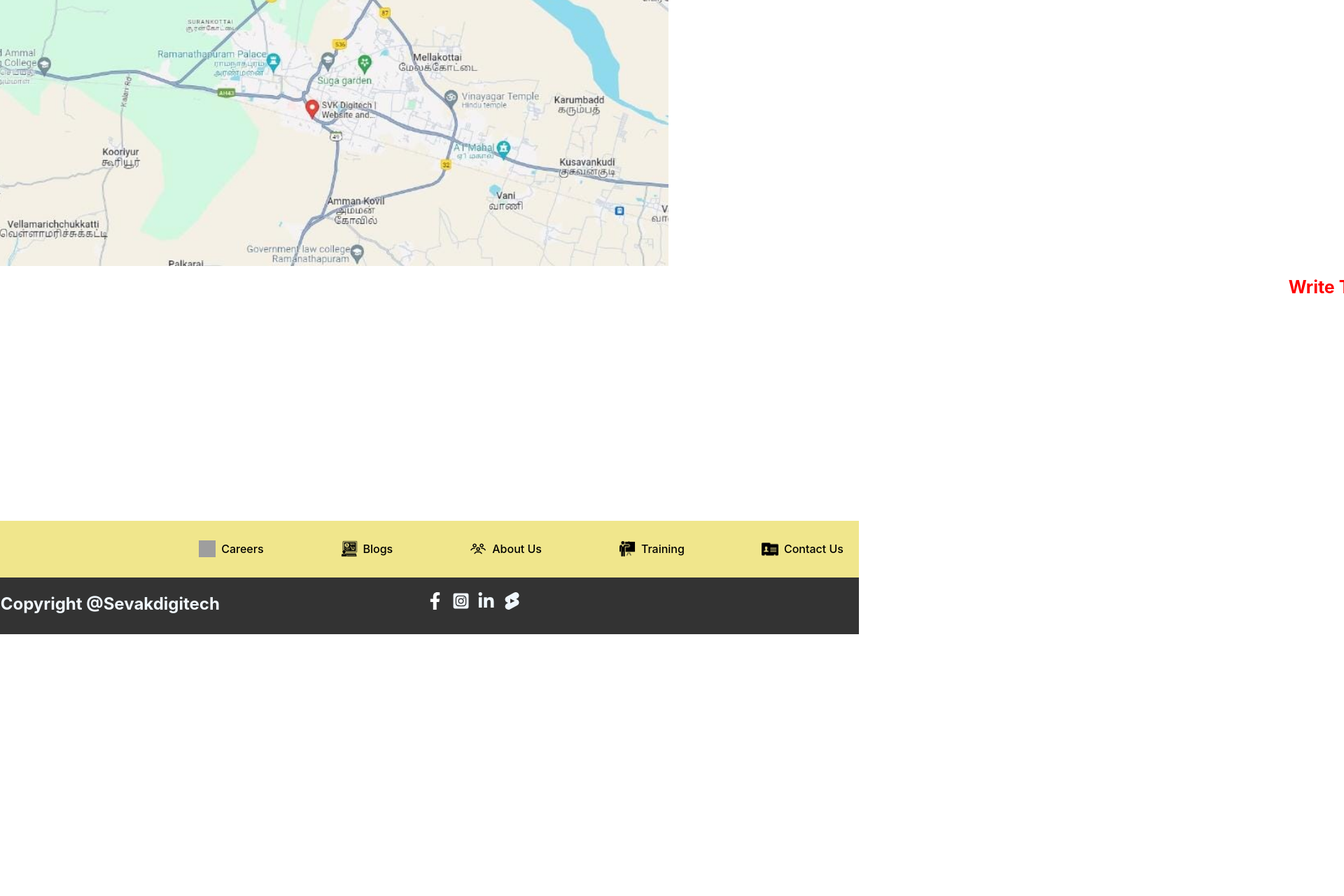
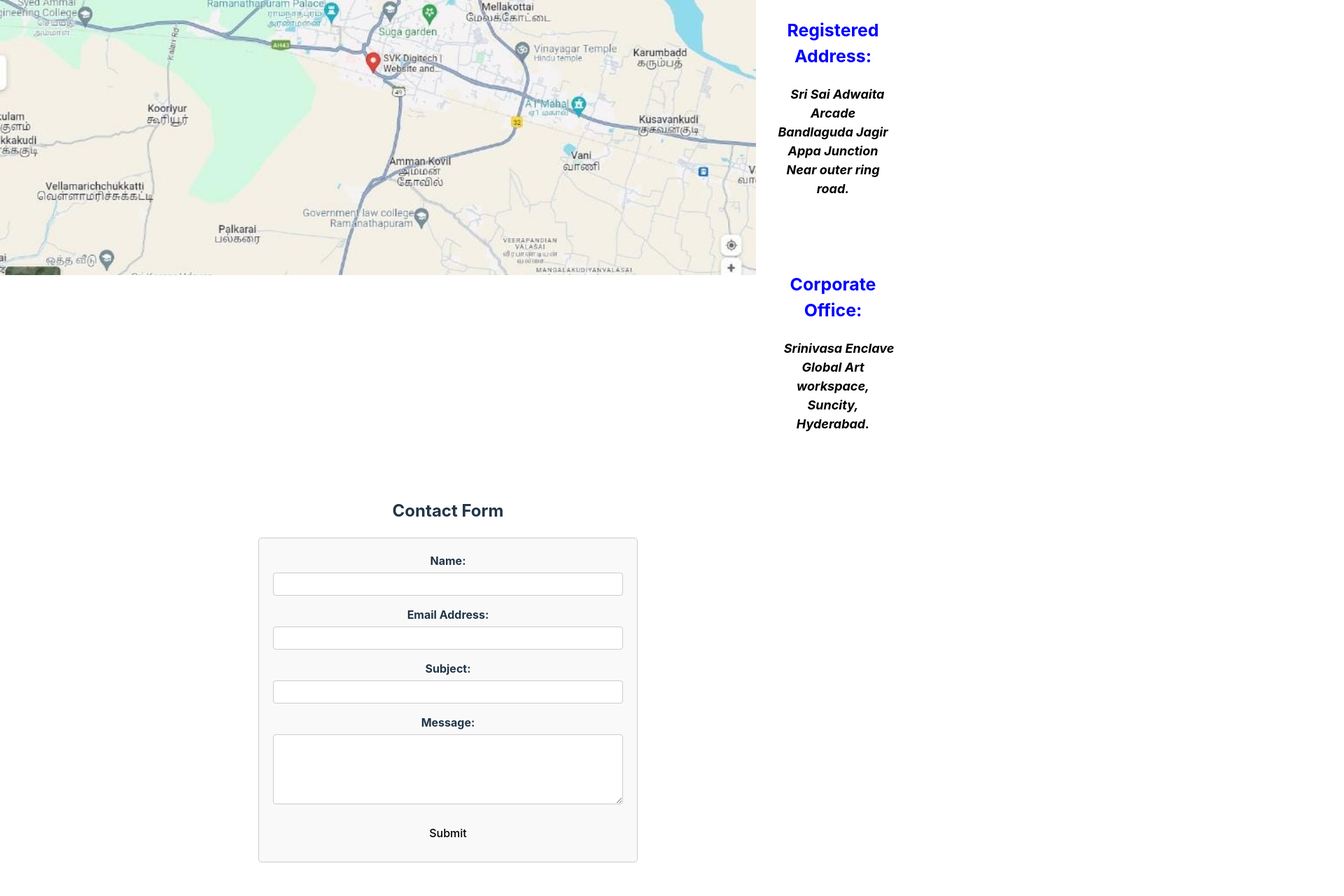
Before and after one commit to vswamymengani/SDTECH, a React (Vite) app: page /contactus.html in a window 1280 px wide. Shown: the part 240-1520 px from the top of the page at 70% size, 1920 px wide, since content can reach past the window. Before the commit the page ends 1166 px from the top, so only its background shows below. Built offline with nearby package versions, Linux system fonts and the light colour scheme; grey boxes are pictures that could not be loaded.

Commit message:
Added contact form and increased the fonts in S2 serivces.

```diff
--- a/src/components/Blogs.css
+++ b/src/components/Blogs.css
@@ -1,7 +1,7 @@
 #b21{
     background-color: aqua;
     height: 600px;
-    width: 110%;
+    width: 122%;
    padding: 20px;
 
   }
--- a/src/components/ContactUs.css
+++ b/src/components/ContactUs.css
@@ -1,47 +1,79 @@
-#b51{
-    /* background-color: aqua; */
-    height: 600px;
-    width: 164%;
-   padding: 20px;
 
+    #i1{
+      font-size: 30px;
+      margin-left: -1300px;
+    }
+    #i2{
+      background-image: url(../assets/gmap1.jpg);
+      height: 500px;
+      width: 1080px;
+      background-repeat: no-repeat;
+      background-size: cover;
+      background-position: 0%;
+    }
+    #i3{
+      color: red;
+      font-size: 30px;
+      margin-top: -500px;
+      margin-left: 1100px;
+      /* float: right; */
 
-  }
-  #b53{
-    margin: 0px;
-    margin-left: -70px;
-  }
-  #b54{
-    background-image: url(../assets/gmap1.jpg);
-    height: 500px;
-    width: 50%;
-    background-repeat: no-repeat;
-    background-size: cover;
-    margin-left: -70px;
-    margin-top: -20px;
+    }
+    #i4{
+    color: blue;
 
-  }
-  #b56{
-    color: red;
-    text-align: right;
-    font-size: 25px;
-    float: left;
-    width: 100%;
-    height: 300px;
-  }
-  /* #b52{
+    }
+    #i7{
+      color: black;
+      font-style: oblique;
+      font-size: 18px;
+      margin-top: -20px;
+    }
+    /* ContactUs.css */
 
-    color:brown;
-    font-style: oblique;
-    font-size: 25px;
-    font-family: 'Times New Roman', Times, serif;
-  } */
-  .footer {
-    margin-top: 50px;
-     color: #fff;
-     text-align: center;
-     padding: 20px 0;
-     position:relative ;
-      width: 100%;
-     bottom: 0;
+form {
+  max-width: 500px;
+  margin: 20px auto;
+  padding: 20px;
+  border: 1px solid #ccc;
+  border-radius: 5px;
+  background-color: #f9f9f9;
+}
 
-   }
+.form-group {
+  margin-bottom: 15px;
+}
+
+label {
+  display: block;
+  margin-bottom: 5px;
+  font-weight: bold;
+}
+
+input, textarea {
+  width: 100%;
+  padding: 8px;
+  box-sizing: border-box;
+  border: 1px solid #ccc;
+  border-radius: 4px;
+}
+
+textarea {
+  resize: vertical;
+  height: 100px;
+}
+
+button {
+  display: inline-block;
+  padding: 10px 20px;
+  font-size: 16px;
+  color: black;
+  background-color: #007bff;
+  border: none;
+  border-radius: 4px;
+  cursor: pointer;
+}
+
+button:hover {
+  background-color: #0056b3;
+}
--- a/src/components/ContactUs.tsx
+++ b/src/components/ContactUs.tsx
@@ -1,31 +1,129 @@
-import React from 'react';
+import React, { useState } from 'react';
 import './ContactUs.css';
 
 const ContactUs = () => {
+  // State management for form fields
+  const [formData, setFormData] = useState({
+    name: '',
+    email: '',
+    subject: '',
+    message: ''
+  });
+
+  // State for loading status
+  const [isLoading, setIsLoading] = useState(false);
+
+  // Handle input changes
+  const handleChange = (e) => {
+    const { name, value } = e.target;
+    setFormData({
+      ...formData,
+      [name]: value
+    });
+  };
+
+  // Handle form submission
+  const handleSubmit = (e) => {
+    e.preventDefault();
+    setIsLoading(true); // Set loading to true when form is submitted
+
+    console.log('Form submitted:', formData);
+
+    // Simulate a network request with a timeout
+    setTimeout(() => {
+      // Reset the form and loading status after submission
+      setFormData({
+        name: '',
+        email: '',
+        subject: '',
+        message: ''
+      });
+      setIsLoading(false); // Set loading to false once done
+      alert('Form submitted successfully!'); // Display a success message
+    }, 2000); // Adjust the timeout as needed
+  };
+
   return (
-    <div id="b51">
-      <h2 id="b53">Contact Us: </h2><br></br>
-      <div id="b54"></div>
+    <div>
+      <h1 id="i1">Contact Us:</h1>
+      <div id="i2"></div>
+      <div>
+        <h2 id="i3">
+          Write To Us On:
+          <h5 id="i4">Registered Address:</h5>
+          <p id="i7">
+            &nbsp;&nbsp;&nbsp;Sri Sai Adwaita Arcade<br />
+            Bandlaguda Jagir<br />
+            Appa Junction<br />
+            Near outer ring road.
+          </p>
+          <br />
+          <h5 id="i4">Corporate Office:</h5>
+          <p id="i7">
+            &nbsp;&nbsp;&nbsp;&nbsp;Srinivasa Enclave<br />
+            Global Art workspace, Suncity, Hyderabad.
+          </p>
+        </h2>
+      </div>
+      <br /><br />
 
-
-        <h1 id="b56">Write To Us On:</h1>
-
-
-
-
-
-
-
-
-
-      {/* <h2 id="b55">Write Us On:</h2> */}
-      {/* <h2>Register Address: </h2>
-      <p id="b52">
-       &nbsp;&nbsp;&nbsp;&nbsp;Sri Sai Adwaita Arcade, Bandlaguda Jagir, Appa Junction, Near outer ring road.</p>
-       <br></br>
-       <h2>Corporate Office : </h2>
-      <p id="b52">
-       &nbsp;&nbsp;&nbsp;&nbsp;Srinivasa Enclave, Global Art workspace, Suncity, Hyderabad.</p> */}
+      {/* Add the form here */}
+      <div>
+        <h2>Contact Form</h2>
+        <form onSubmit={handleSubmit}>
+          <div className="form-group">
+            <label htmlFor="name">Name:</label>
+            <input
+              type="text"
+              id="name"
+              name="name"
+              value={formData.name}
+              onChange={handleChange}
+              required
+              disabled={isLoading} // Disable input during submission
+            />
+          </div>
+          <div className="form-group">
+            <label htmlFor="email">Email Address:</label>
+            <input
+              type="email"
+              id="email"
+              name="email"
+              value={formData.email}
+              onChange={handleChange}
+              required
+              disabled={isLoading} // Disable input during submission
+            />
+          </div>
+          <div className="form-group">
+            <label htmlFor="subject">Subject:</label>
+            <input
+              type="text"
+              id="subject"
+              name="subject"
+              value={formData.subject}
+              onChange={handleChange}
+              required
+              disabled={isLoading} // Disable input during submission
+            />
+          </div>
+          <div className="form-group">
+            <label htmlFor="message">Message:</label>
+            <textarea
+              id="message"
+              name="message"
+              value={formData.message}
+              onChange={handleChange}
+              required
+              disabled={isLoading} // Disable input during submission
+            />
+          </div>
+          <button type="submit" disabled={isLoading}>
+            Submit
+          </button>
+        </form>
+        {isLoading && <p>Submitting your message, please wait...</p>} {/* Show loading message */}
+      </div>
     </div>
   );
 };
--- a/src/components/Navbar.css
+++ b/src/components/Navbar.css
@@ -95,6 +95,7 @@
 /* Show the dropdown menu on hover */
 .nav-item:hover .dropdown-menu {
   display: block;
+  text-align: left;
 }
 
 /* Style for dropdown items */
--- a/src/components/Navbar.tsx
+++ b/src/components/Navbar.tsx
@@ -2,6 +2,7 @@ import React, { useState } from 'react';
 import './Navbar.css';
 import Logo from '../assets/Logo-sevak.jpg';
 import './Products';
+import './Solutions';
 interface DropdownState {
   [key: string]: boolean;
 }
@@ -26,7 +27,7 @@ const Navbar: React.FC = () => {
           <img src={Logo} alt="Logo" className="navbar-logo-img" />
           &nbsp;&nbsp;&nbsp;&nbsp;&nbsp;&nbsp;&nbsp;&nbsp;&nbsp;&nbsp;&nbsp;&nbsp;
           &nbsp;&nbsp;&nbsp;&nbsp;&nbsp;&nbsp;&nbsp;&nbsp;&nbsp;
-          Sevak Digital Technologies
+          Sevakdigitech.com
         </a>
         <ul className="nav-menu">
           <li
--- a/src/components/Product2.css
+++ b/src/components/Product2.css
@@ -1,19 +1,26 @@
 #d1{
-    background-color: lightsalmon;
+    background-color: aliceblue;
     text-align: center;
-    height: 400px;
+    height: 250px;
     font-size: 30px;
   }
   #d2{
-
+    color: orangered;
+    font-family: 'Times New Roman', Times, serif;
     height: 100px;
-    font-size: larger;
+   margin-top: 10px;
   }
   #d3{
     height: 50px;
-    font-size: larger;
+    font-size: 20px;
+    margin-left: 200px;
+    margin-top: -40px;
+    font-style: italic;
+    font-family: 'Times New Roman', Times, serif;
+    color: blue;
   }
   #d4{
+
     height: 80px;
     font-size: 35px;
   }
@@ -21,9 +28,16 @@
     background-color: cyan;
     height: 1200px;
     text-align: left;
+    font-size: 20px;
+
   }
   #d6{
     background-color: burlywood;
-    height: 640px;
-    margin-top: -50px;
+    height: 850px;
+    margin-top: -130px;
   }
+  #ks{
+    font-size: 50px;
+
+
+  }
--- a/src/components/Solutions.css
+++ b/src/components/Solutions.css
@@ -1,23 +1,22 @@
-#b1{
+#b19{
     background-color: aqua;
     height: 400px;
-    width: 130%;
+    width: 125%;
   margin-top: -20px;
 
 }
-#b2{
+#b29{
     color:brown;
     font-style: oblique;
     font-size: 25px;
     font-family: 'Times New Roman', Times, serif;
 }
 .footer {
-    margin-top: 20px;
+    /* margin-top: 40px; */
      color: #fff;
      text-align: center;
      padding: 20px 0;
-     position:relative ;
-      width: 590%;
-     bottom: 0;
+     /* position:relative ; */
+      width: 130%;
 
    }
--- a/src/components/Solutions.tsx
+++ b/src/components/Solutions.tsx
@@ -2,9 +2,9 @@ import React from 'react';
 import './Solutions.css';
 const Solutions = () => {
   return (
-    <div id="b1">
+    <div id="b19">
       <h1>Our Solutions:</h1>
-      <p id="b2">Visitor Management System<br></br>
+      <p id="b29">Visitor Management System<br></br>
        Learn Sanskrit<br></br>
        Siddartha Nature care e-Commerce application<br></br>
        Other Web applications</p>
--- a/src/components/Training.css
+++ b/src/components/Training.css
@@ -1,7 +1,7 @@
 #b41{
     background-color: aqua;
-    height: 600px;
-    width: 404%;
+    height: 400px;
+    width: 121.9%;
    padding: 20px;
 
   }
@@ -13,12 +13,12 @@
     font-family: 'Times New Roman', Times, serif;
   }
   .footer {
-    margin-top: 50px;
+    margin-top: 70px;
      color: #fff;
      text-align: center;
      padding: 20px 0;
      position:relative ;
-      width: 100%;
+      width: 125%;
      bottom: 0;
 
    }
```
Also changed, not shown: src/components/Products.css (+28 -7 lines), src/components/Products.tsx (+42 -36 lines), src/components/Products2.tsx (+13 -12 lines).
